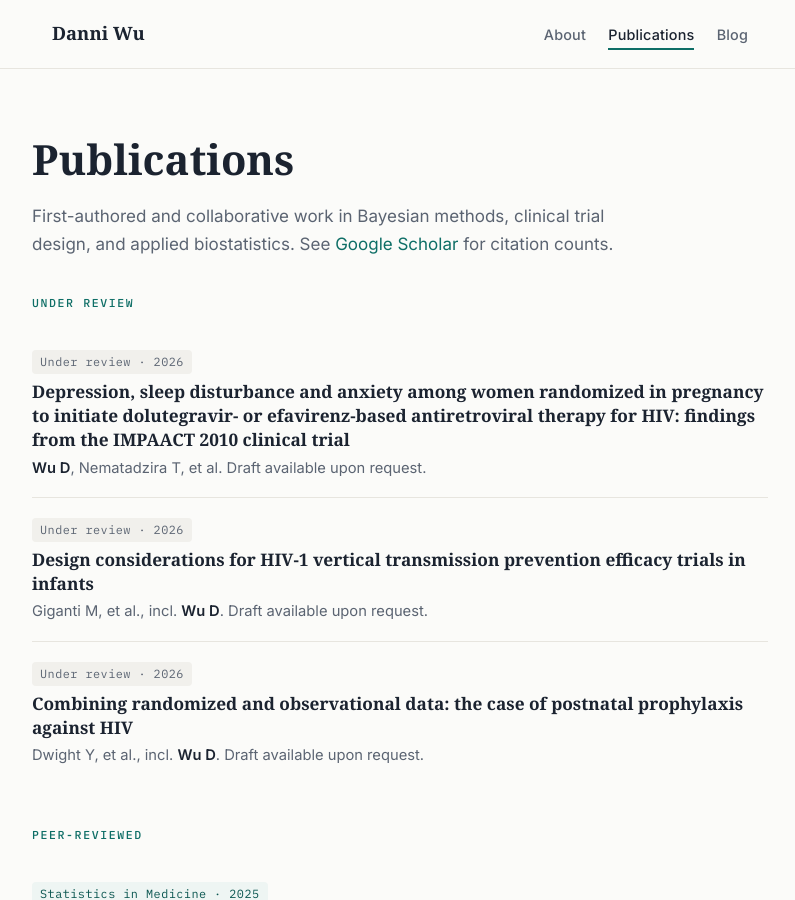
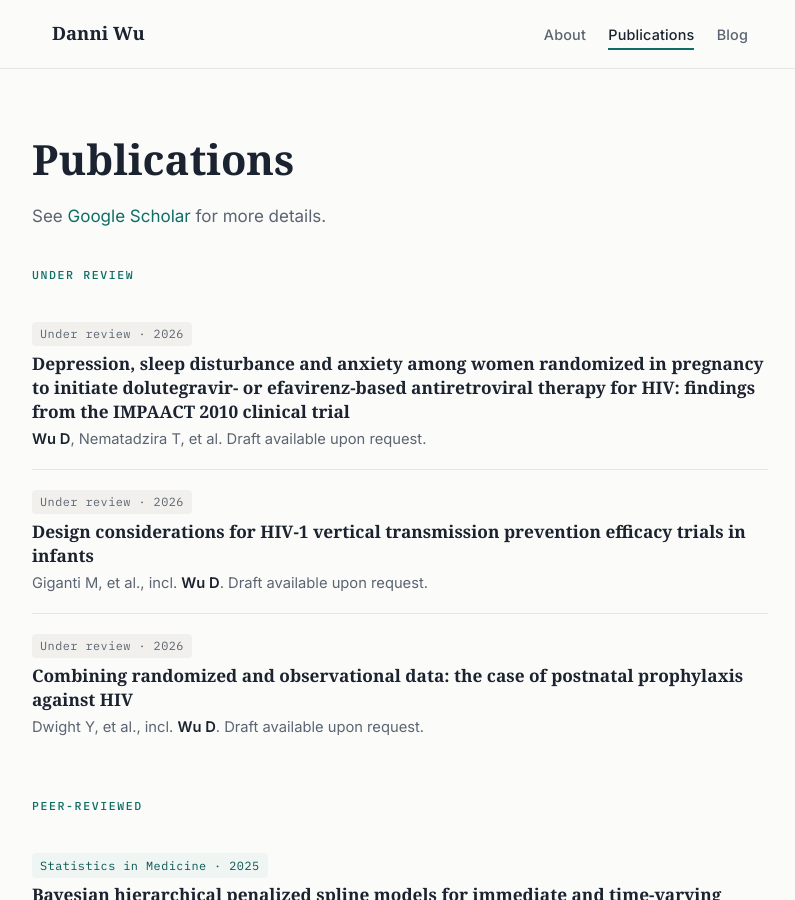
Before and after one commit to dannidanniwu/danni_wu_website, a Jekyll site: the page built from publications.html, in a window 1280 px wide and 900 px high. Shown: the whole window, without its empty margins (240-1035 px from the left). Built offline with Jekyll 4.4.1, drawn with Linux system fonts in a browser that asks for light colours; some web fonts are replaced.

Commit message:
Update publications.html

```diff
--- a/publications.html
+++ b/publications.html
@@ -6,7 +6,7 @@ permalink: /publications/
 
 <div class="container page">
   <h1 class="page-title">Publications</h1>
-  <p class="page-intro">First-authored and collaborative work in Bayesian methods, clinical trial design, and applied biostatistics. See <a href="{{ site.links.scholar }}" target="_blank" rel="noopener">Google Scholar</a> for citation counts.</p>
+  <p class="page-intro"> See <a href="{{ site.links.scholar }}" target="_blank" rel="noopener">Google Scholar</a> for more details.</p>
 
   <p class="eyebrow">Under review</p>
   <ul class="pub-list">
```
